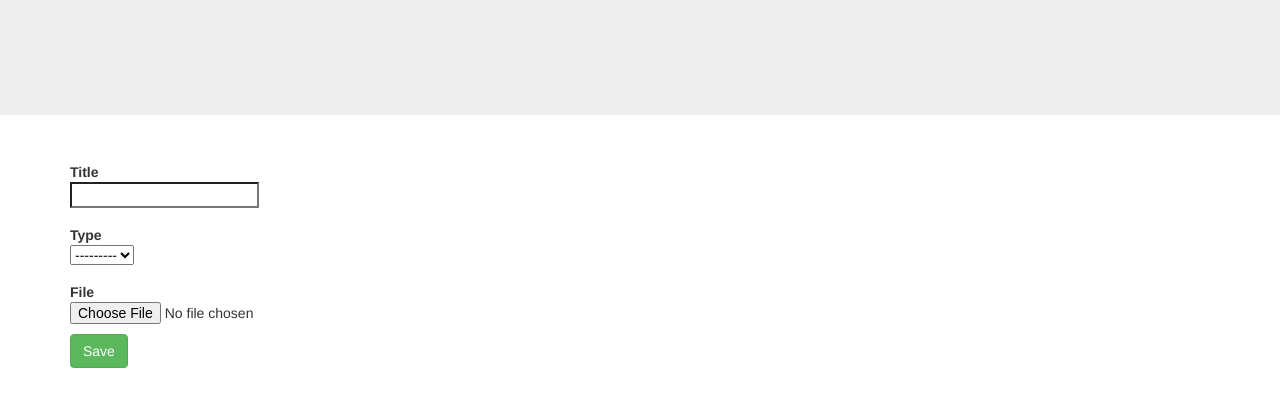
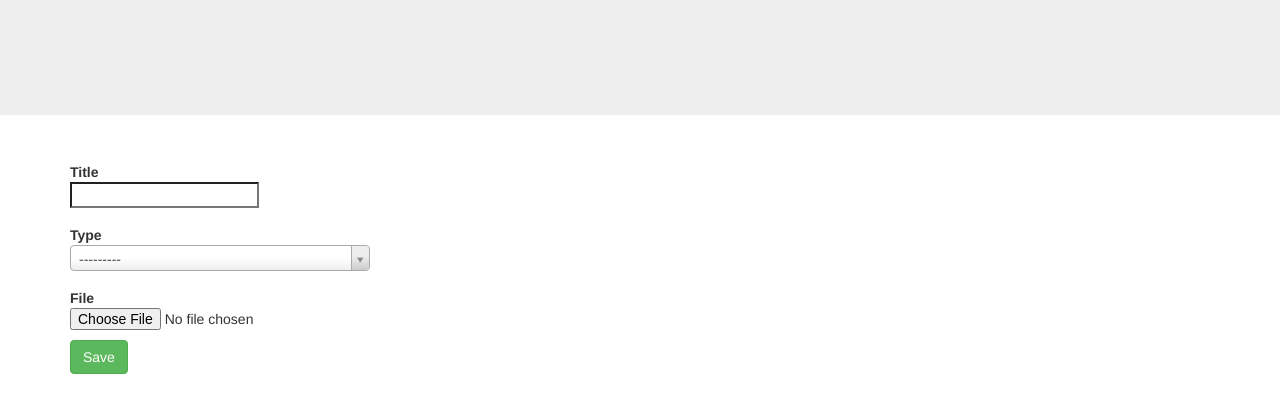
Before and after one commit to algby/django-app-engine-assignment, a Django app: template cms/templates/cms/form.html in a window 1280 px wide. Shown: the part 51-464 px from the top of the page. Run offline with Django 3.2, Linux system fonts and the light colour scheme; the template is opened without the code that fills it: values that come from a table or form of the project are taken from there, others are empty; parts of the project's set-up code (start-up, migrations or seed data) failed here and were passed over; some libraries are stand-ins or nearby versions.

Commit message:
Activate select2 plugin

```diff
--- a/static/cms/css/main.css
+++ b/static/cms/css/main.css
@@ -8,3 +8,11 @@
 	list-style: inside;
 	margin-top: 20px;
 }
+form #id_content, form #id_file {
+	/*display: none;*/
+}
+
+/* Select2 is bugs when trying to calculate the width sometimes, this 'fixes' it */
+.select2-container {
+	width: 300px !important;
+}
--- a/static/cms/js/main.js
+++ b/static/cms/js/main.js
@@ -25,7 +25,10 @@ tinymce.init({
 // End TinyMCE
 
 // Code reliant on jQuery and the DOM being ready
-$(document).ready(function() {
+$(window).load(function() {
+
+	// Init the select2 jQuery plugin
+	$('select').select2({width: 'resolve'});
 
 	$('#media-search-ui').on('keyup', function(e) {
 
```
